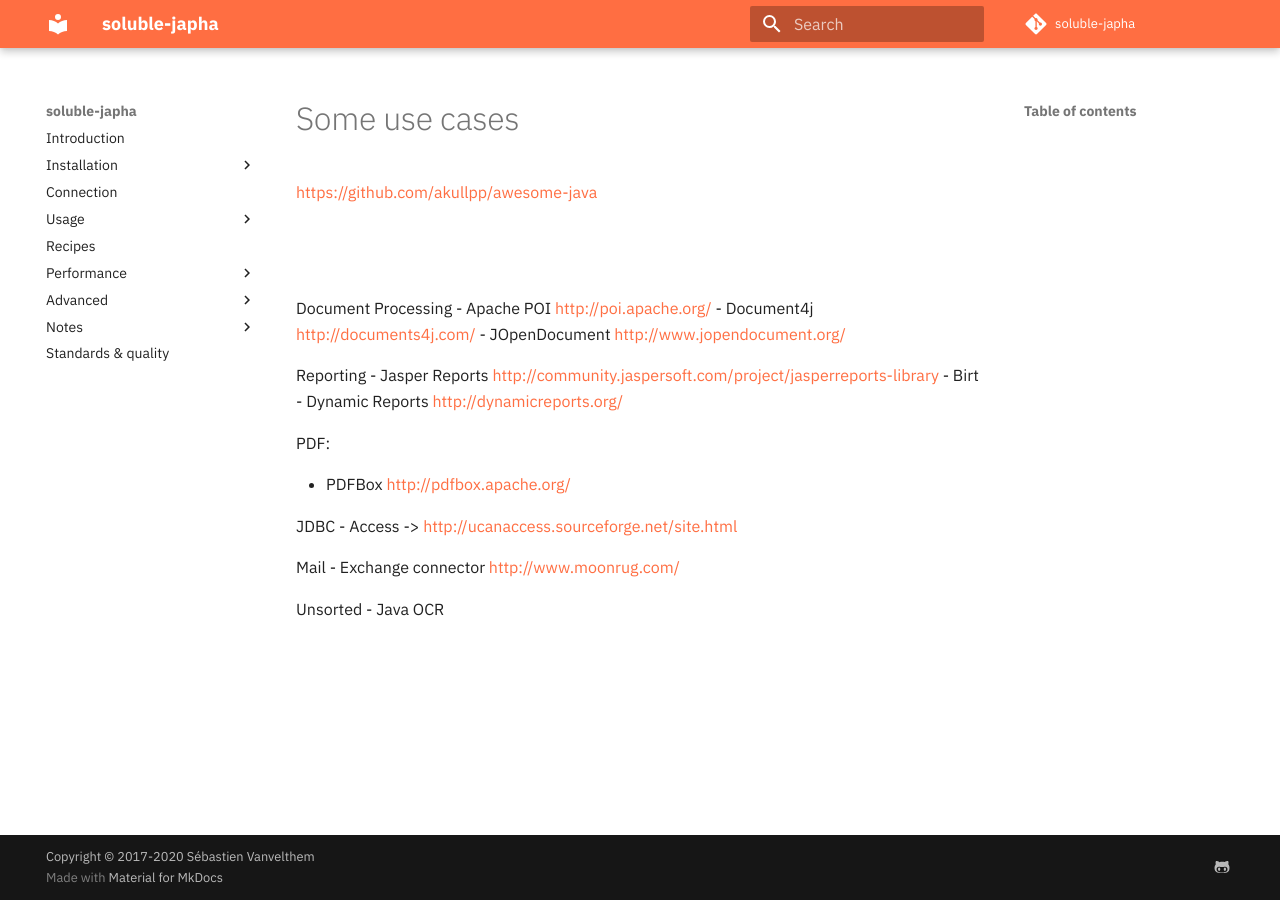
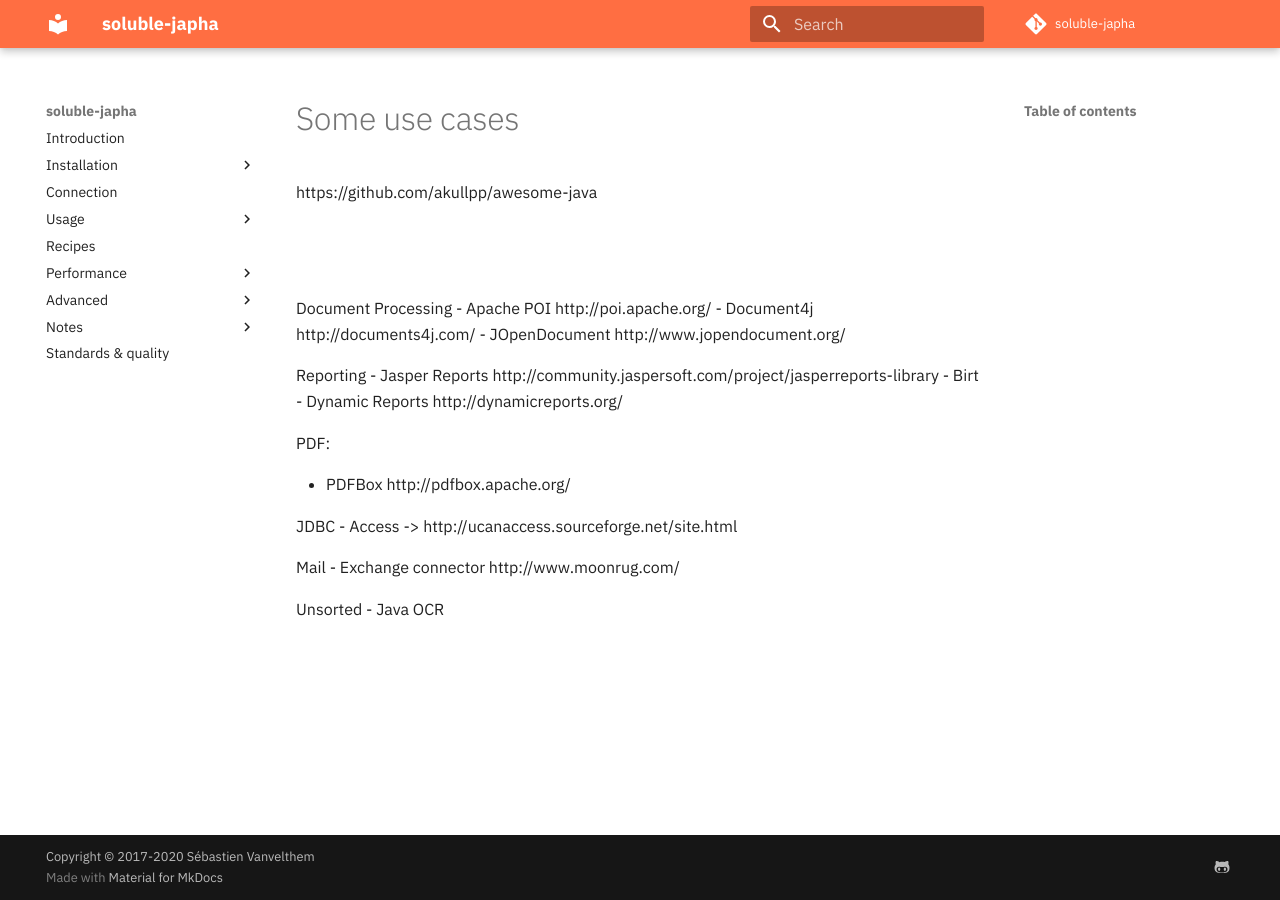
Before and after one commit to belgattitude/soluble-japha, an MkDocs documentation site: the page built from doc/use_cases.md, in a window 1280 px wide. Built offline with MkDocs 1.6.1 and Material for MkDocs 9.7.7, drawn with Linux system fonts in a browser that asks for light colours; some web fonts are replaced; a script that is not in the unit is left out; comment, search, counter and statistics services are not loaded; part of the change alters nothing that is shown.

Commit message:
chore(mkdocs): remove magic links

```diff
--- a/mkdocs.yml
+++ b/mkdocs.yml
@@ -121,10 +121,6 @@ markdown_extensions:
       #     linenums_style: pymdownx-inline
   - pymdownx.inlinehilite
   - pymdownx.keys
-  - pymdownx.magiclink:
-      repo_url_shorthand: true
-      user: belgattitude
-      repo: soluble-japha
   - pymdownx.mark
   - pymdownx.smartsymbols
   - pymdownx.snippets:
```
